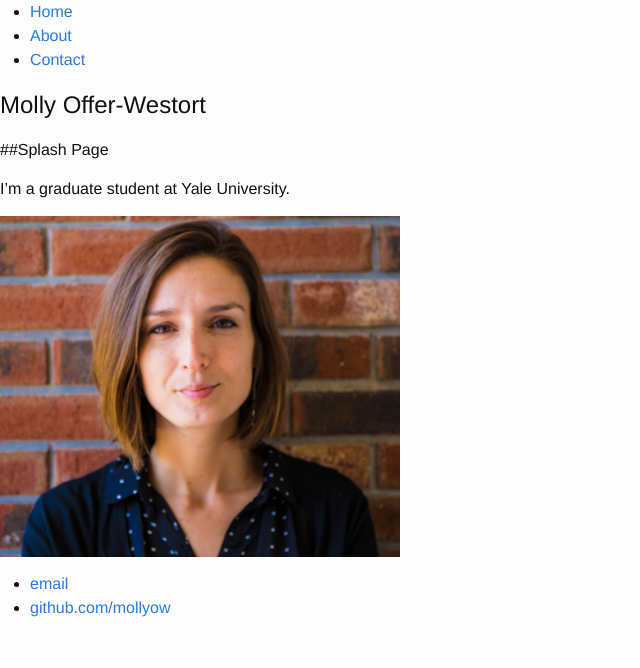
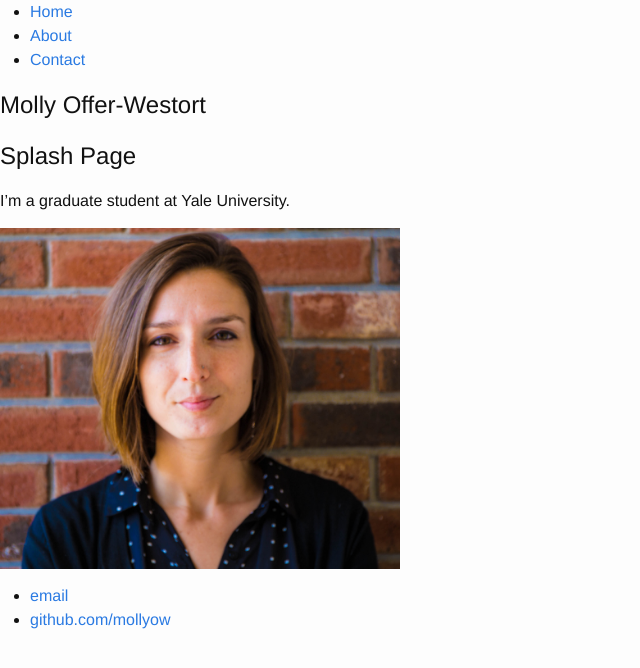
Before and after one commit to mollyow/mollyow.github.io, a Jekyll site: the page built from index.markdown, in a window 1280 px wide. Shown: the top 668 px of the page, without its empty margins (0-640 px from the left). Built offline with Jekyll 4.4.1, drawn with Linux system fonts in a browser that asks for light colours.

```diff
--- a/index.markdown
+++ b/index.markdown
@@ -2,7 +2,8 @@
 layout: default
 title: Molly Offer-Westort
 ---
-##Splash Page
+Splash Page
+------------
 
 I'm a graduate student at Yale University.
 
```
